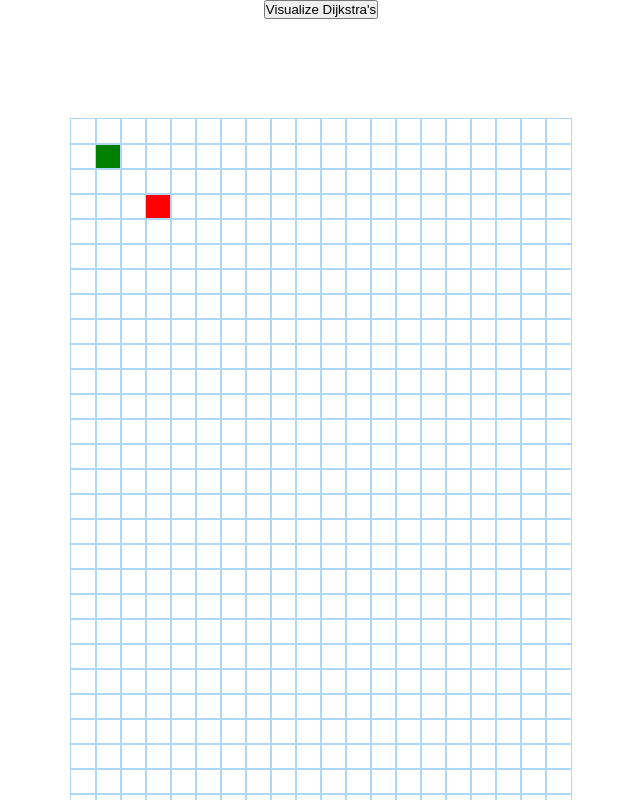
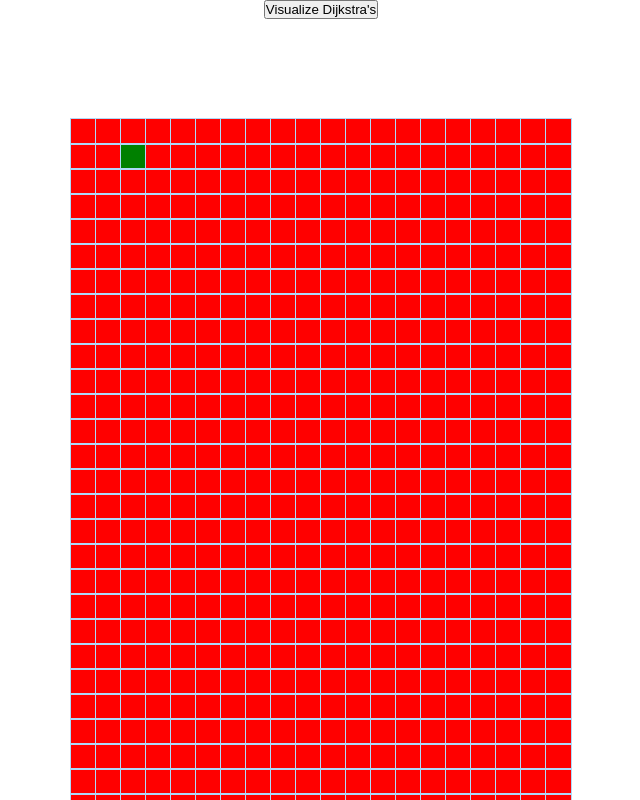
Before and after one commit to choeqq/pathfinding-visualizer, a React (Create React App) app: page / in a window 1280 px wide. Shown: the top 800 px of the page, without its empty margins (319-959 px from the left). Built offline with nearby package versions, Linux system fonts and the light colour scheme.

Commit message:
need to fix styles

```diff
--- a/src/components/Pathfinder/Pathfinder.tsx
+++ b/src/components/Pathfinder/Pathfinder.tsx
@@ -8,7 +8,6 @@ import visualizeDijkstra from "../../helpers/visualize-dijkstra";
 
 const Pathfinder: React.FC = () => {
   const [grid, setGrid] = useState<NodeTypes[][]>(() => createInitialGrid());
-  console.log(grid);
   const [mouseIsPressed, setMouseIsPressed] = useState<boolean>(false);
 
   const handleMouseDown = (row: number, col: number) => {
@@ -35,9 +34,10 @@ const Pathfinder: React.FC = () => {
       <GridContainer>
         {grid.map((row, rowIdx) => {
           return (
-            <div key={rowIdx}>
+            <div key={rowIdx} style={{ background: "red" }}>
               {row.map((node, nodeIdx) => {
                 const { col, row, isFinish, isStart, isWall } = node;
+                console.log(row, col);
                 return (
                   <Node
                     key={nodeIdx}
--- a/src/constants/grid-size.ts
+++ b/src/constants/grid-size.ts
@@ -1,6 +1,6 @@
 export const ROWS = 20;
 export const COLS = 50;
-export const START_NODE_ROW = 1;
+export const START_NODE_ROW = 2;
 export const START_NODE_COL = 1;
 export const FINISH_NODE_ROW = 3;
 export const FINISH_NODE_COL = 3;
```
